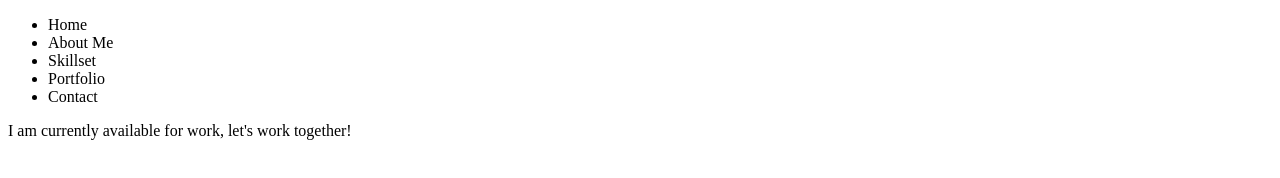
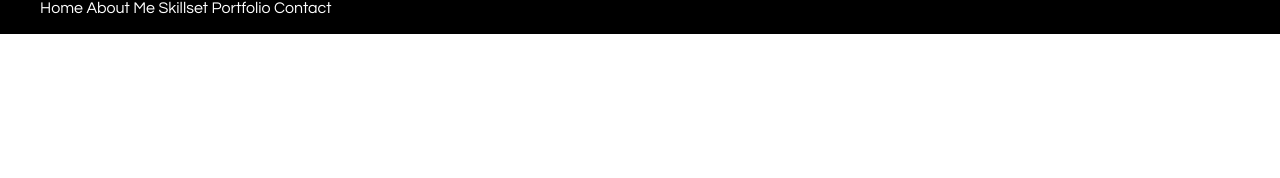
Before and after one commit to FralProgrammer/FralProgrammer.github.io, a plain HTML site: page index.html in a window 1280 px wide. Drawn offline with Linux system fonts and the light colour scheme.

Commit message:
Working On Navagation Design

```diff
--- a/Global.css
+++ b/Global.css
@@ -4,7 +4,32 @@
         This is DRY code used through out my website
 */
 
+    body {
+        margin: 0;
+        padding: 0;
+    }
+
+    .NandISection {
+        display: block;
+        background-color: black;
+    }
+
     .H_Link {
-        display: inline-block;
+        display: inline;
         list-style: none;
     }
+
+    .H_Link li {
+        display: inline-block;
+    }
+
+    .Float_L {
+        float: left;
+        display: inline-block;
+        width: 50%;
+    }
+
+    .M-Font {
+        font-family: 'century gothic';
+        color: white;
+    }
--- a/index.html
+++ b/index.html
@@ -4,7 +4,7 @@
     <meta charset="UTF-8">
     <meta name="viewport" content="width=device-width, initial-scale=1.0">
     <meta http-equiv="X-UA-Compatible" content="ie=edge">
-    <link href="Global.css">
+    <link rel="stylesheet" href="Global.css">
     <title>Nigel Wilkins - My Portfolio</title>
 </head>
 <body>
@@ -12,7 +12,7 @@
             Navagation And Information Section: For Links and Informational Headlines
         -->
    <section class="NandISection">
-        <nav class="">
+        <nav class="M-Font">
             <ul class="H_Link">
                 <li class="">Home</li>
                 <li class="">About Me</li>
```
